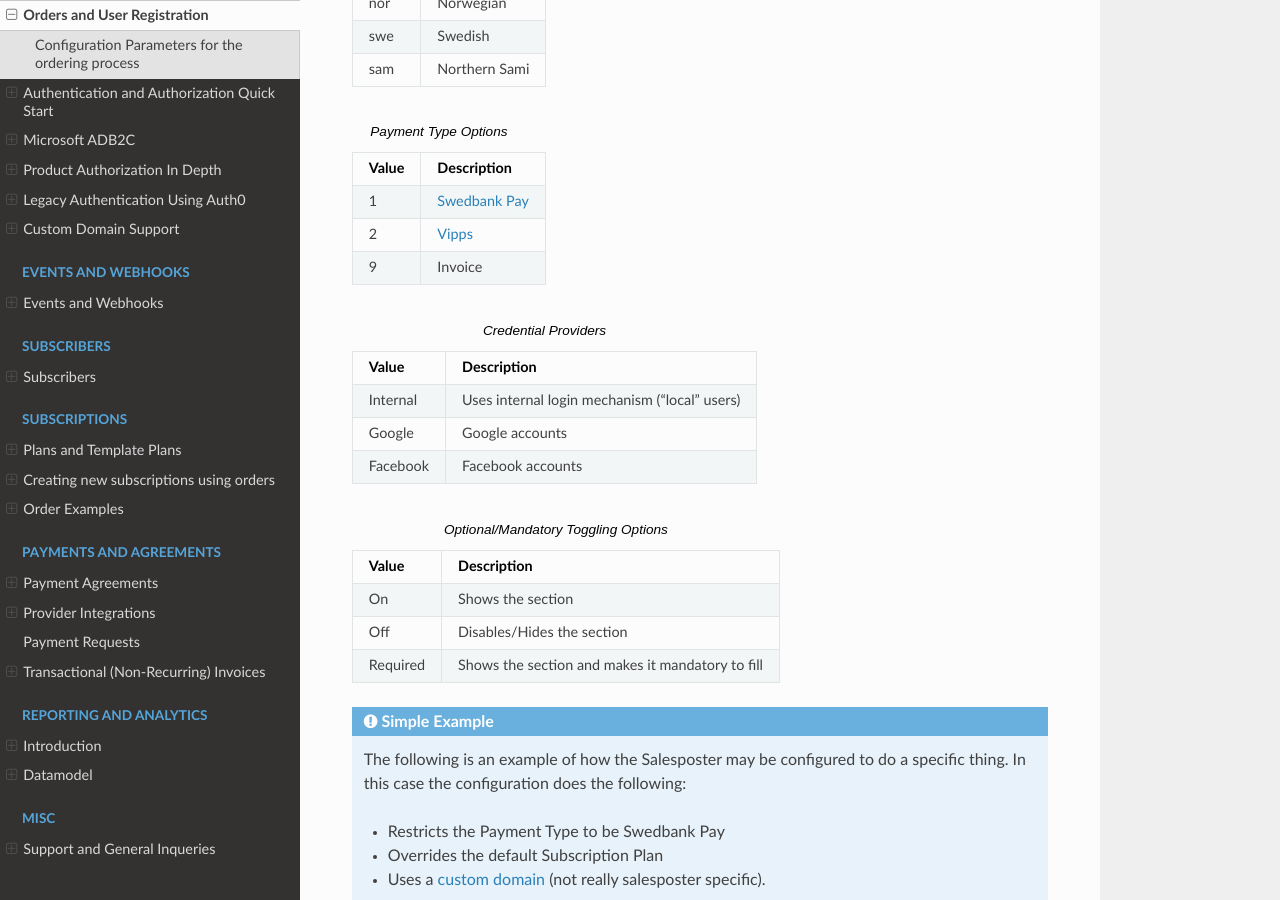
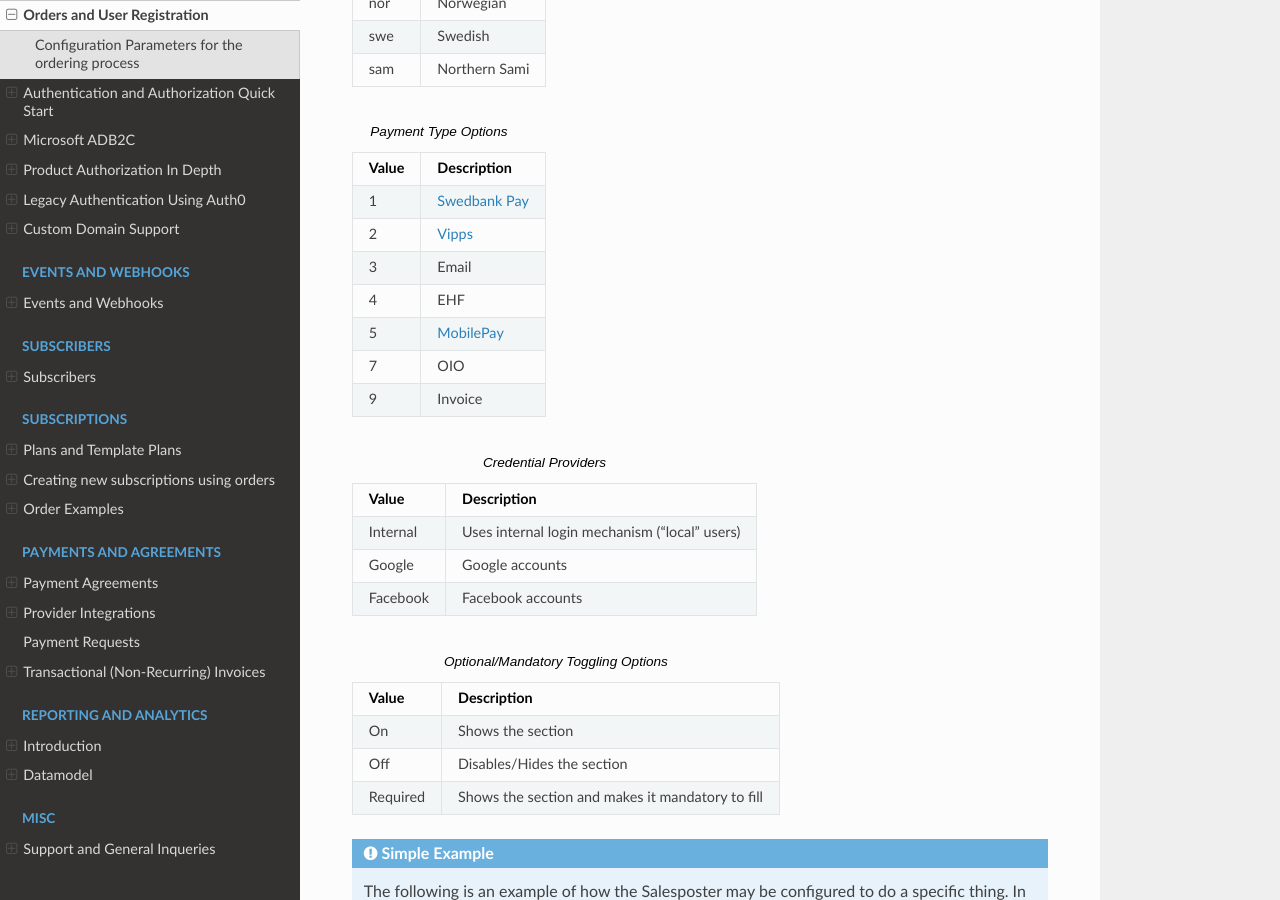
Before and after one commit to infosoftas/info-subscription-doc, a Sphinx documentation site: the page built from source/managed-experience/selfservice/customization.rst, in a window 1280 px wide and 900 px high, scrolled down 1787 px. Built offline with Sphinx 7.4.7 and the Read the Docs theme 2.0.0, drawn with Linux system fonts in a browser that asks for light colours; formulas are drawn with MathJax 3.

Commit message:
Add MobilePay link and missing Payment Type options

```diff
--- a/source/conf.py
+++ b/source/conf.py
@@ -223,6 +223,7 @@ rst_prolog = """
 .. |BetalingsService| replace:: `BetalingsService <https://www.betalingsservice.dk/erhverv/>`__
 .. |Vipps| replace:: `Vipps <https://www.vipps.no/>`__
 .. |VippsRecurring| replace:: `Vipps Recurring <https://www.vipps.no/>`__
+.. |MobilePay| replace:: `MobilePay <https://www.vippsmobilepay.com/>`__
 .. |AutoGiro| replace:: `AutoGiro <https://www.autogiro.se/>`__
 .. |adb2cAudience| replace:: 7bdcdd56-3ba6-4e6d-a841-db4816d7909d
 .. |adb2cMetadataUrl| replace:: https://prodlogins4.b2clogin.com/prodlogins4.onmicrosoft.com/B2C_1A_V2SIGNIN/v2.0/.well-known/openid-configuration
@@ -243,6 +244,7 @@ replacementsTags = {
     "{SUPPORTPAGE}" : "https://www.infosoft.as/contact-us/",
     "{payex}" : "`Swedbank Pay <https://www.swedbankpay.com/>`_",
     "{vipps}" : "`Vipps <https://www.vipps.no/>`_",
+    "{mobilePay}" : "`MobilePay <https://www.vippsmobilepay.com/>`_"
 }
 
 def setup(app):
--- a/source/managed-experience/selfservice/customization.rst
+++ b/source/managed-experience/selfservice/customization.rst
@@ -95,6 +95,14 @@ The following is a series of options tables (referenced by each parameter above)
      - {payex}
    * - 2
      - {vipps}
+   * - 3
+     - Email
+   * - 4
+     - EHF
+   * - 5
+     - {mobilePay}
+   * - 7
+     - OIO
    * - 9
      - Invoice
 
--- a/source/payments/index.rst
+++ b/source/payments/index.rst
@@ -88,9 +88,10 @@ Out Of Band Agreements and Automatic Agreement Registration
 Some payment providers are typically registered in a process not connected to the merchant, and by extension not in their systems.
 At the current time of writing, this is relevant for the following providers:
 
-* AvtaleGiro
+* AvtaleGiro (Norway)
 * eFaktura (Norway)
-* Autogiro
+* Autogiro (Sweden)
+* BetalingsService (Denmark)
 
 For all of the above, the registration will happen, or may happen, in the subscribers online banking solution.
 
```
